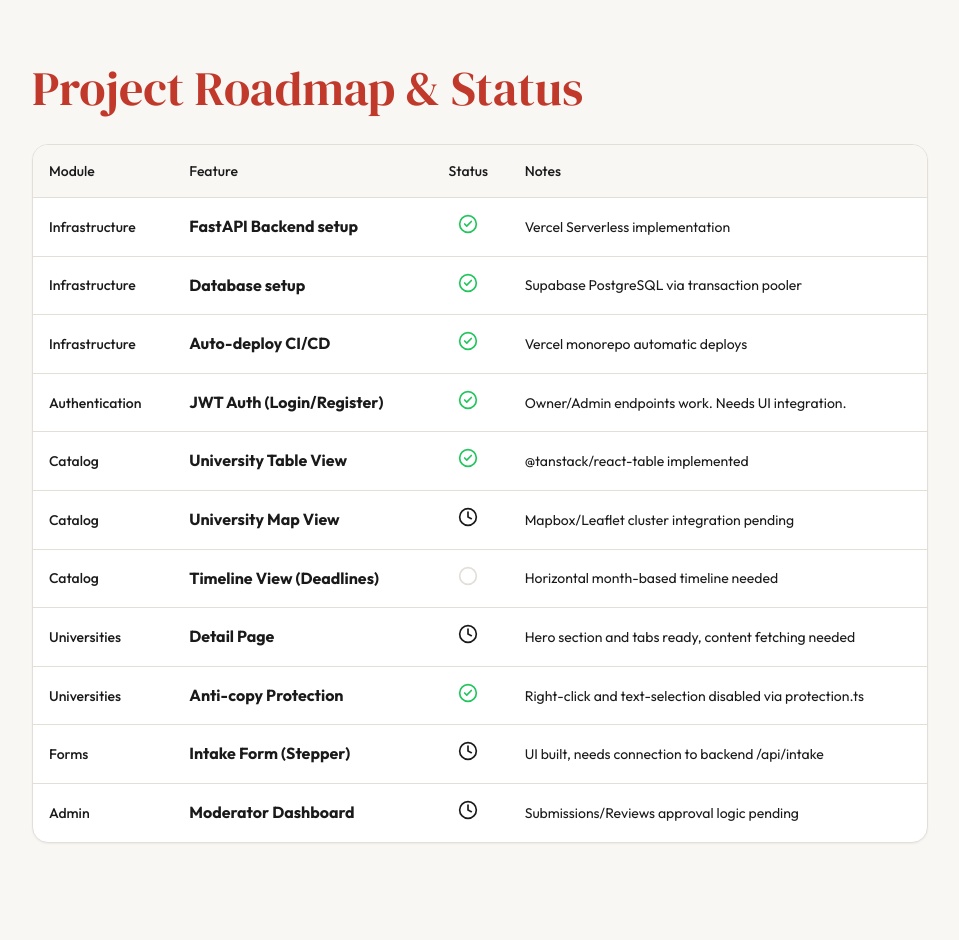
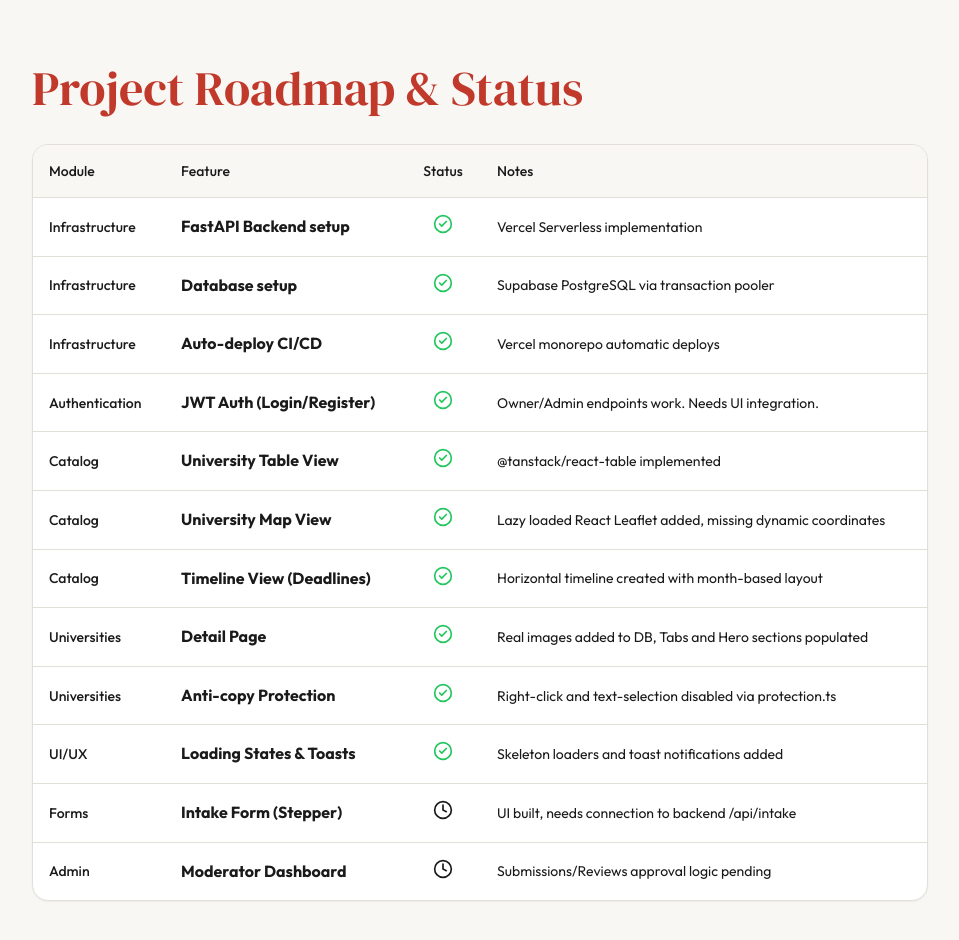
Before and after one commit to ShhTair/chinauni-platform, a React (Vite) app in the folder frontend/: page /progress in a window 1280 px wide. Shown: the top 940 px of the page, without its empty margins (160-1119 px from the left). Before the commit the page ends 907 px from the top, so only its background shows below. Built offline with nearby package versions, Linux system fonts and the light colour scheme.

Commit message:
docs: update progress page to reflect claude's recent features

```diff
--- a/frontend/src/pages/ProgressPage.tsx
+++ b/frontend/src/pages/ProgressPage.tsx
@@ -9,10 +9,11 @@ const FEATURES = [
   { group: 'Infrastructure', name: 'Auto-deploy CI/CD', status: 'done', note: 'Vercel monorepo automatic deploys' },
   { group: 'Authentication', name: 'JWT Auth (Login/Register)', status: 'done', note: 'Owner/Admin endpoints work. Needs UI integration.' },
   { group: 'Catalog', name: 'University Table View', status: 'done', note: '@tanstack/react-table implemented' },
-  { group: 'Catalog', name: 'University Map View', status: 'in_progress', note: 'Mapbox/Leaflet cluster integration pending' },
-  { group: 'Catalog', name: 'Timeline View (Deadlines)', status: 'todo', note: 'Horizontal month-based timeline needed' },
-  { group: 'Universities', name: 'Detail Page', status: 'in_progress', note: 'Hero section and tabs ready, content fetching needed' },
+  { group: 'Catalog', name: 'University Map View', status: 'done', note: 'Lazy loaded React Leaflet added, missing dynamic coordinates' },
+  { group: 'Catalog', name: 'Timeline View (Deadlines)', status: 'done', note: 'Horizontal timeline created with month-based layout' },
+  { group: 'Universities', name: 'Detail Page', status: 'done', note: 'Real images added to DB, Tabs and Hero sections populated' },
   { group: 'Universities', name: 'Anti-copy Protection', status: 'done', note: 'Right-click and text-selection disabled via protection.ts' },
+  { group: 'UI/UX', name: 'Loading States & Toasts', status: 'done', note: 'Skeleton loaders and toast notifications added' },
   { group: 'Forms', name: 'Intake Form (Stepper)', status: 'in_progress', note: 'UI built, needs connection to backend /api/intake' },
   { group: 'Admin', name: 'Moderator Dashboard', status: 'in_progress', note: 'Submissions/Reviews approval logic pending' },
 ];
```
